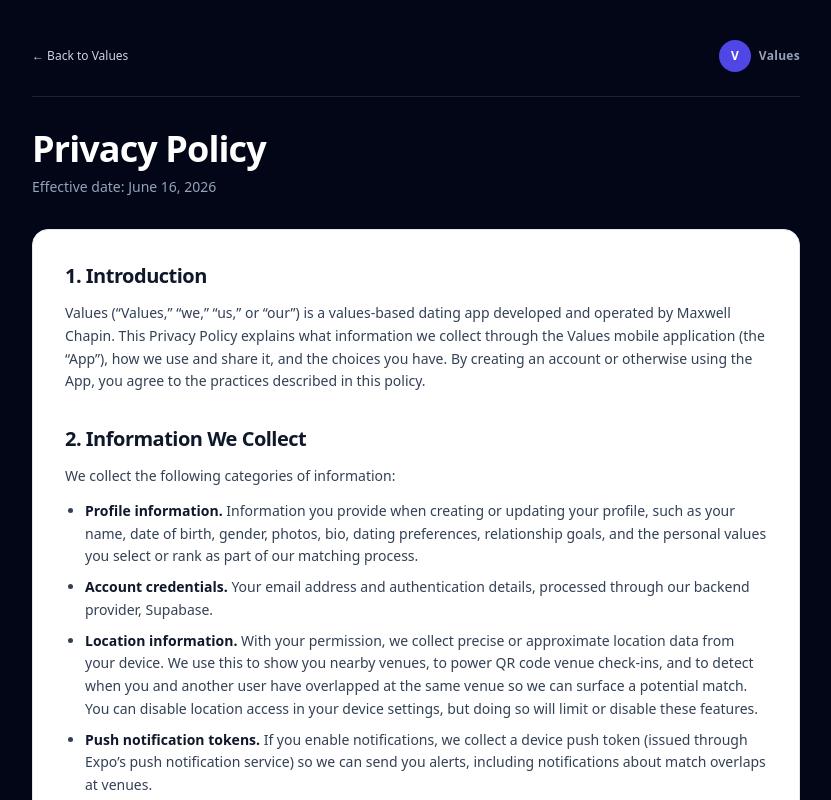
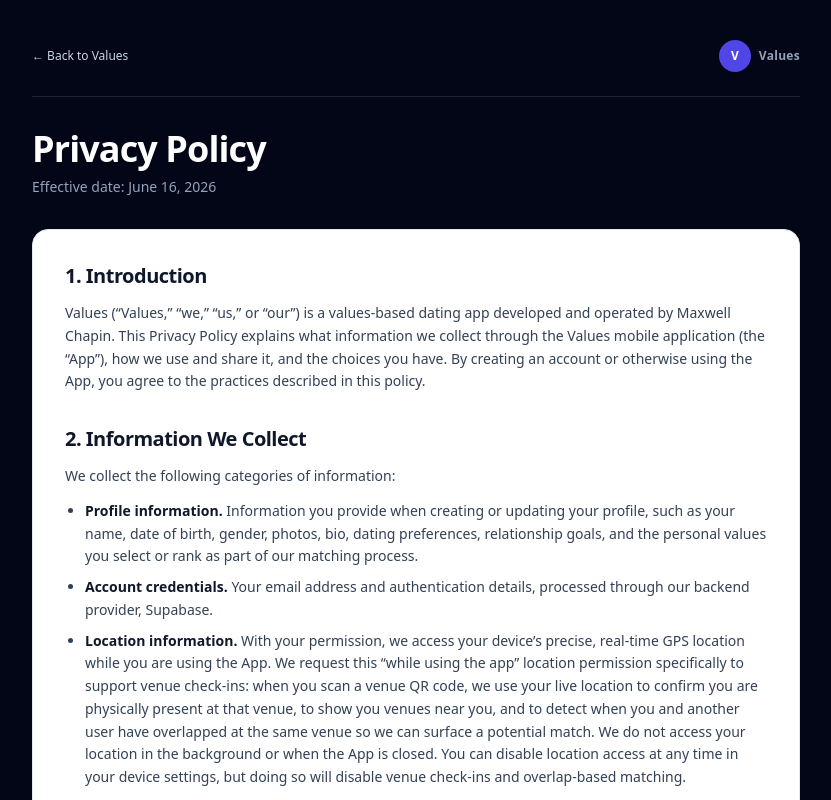
Before and after one commit to maxchapin/ValuesWebsite, a Next.js app: page /privacy in a window 1280 px wide. Shown: the top 800 px of the page, without its empty margins (224-1055 px from the left). Built offline with nearby package versions, Linux system fonts and the light colour scheme.

Commit message:
updated language

```diff
--- a/app/privacy/page.tsx
+++ b/app/privacy/page.tsx
@@ -48,12 +48,17 @@
             <span className="font-semibold text-slate-900">
               Location information.
             </span>{" "}
-            With your permission, we collect precise or approximate location
-            data from your device. We use this to show you nearby venues, to
-            power QR code venue check-ins, and to detect when you and another
-            user have overlapped at the same venue so we can surface a
-            potential match. You can disable location access in your device
-            settings, but doing so will limit or disable these features.
+            With your permission, we access your device&rsquo;s precise,
+            real-time GPS location while you are using the App. We request
+            this &ldquo;while using the app&rdquo; location permission
+            specifically to support venue check-ins: when you scan a venue QR
+            code, we use your live location to confirm you are physically
+            present at that venue, to show you venues near you, and to detect
+            when you and another user have overlapped at the same venue so we
+            can surface a potential match. We do not access your location in
+            the background or when the App is closed. You can disable
+            location access at any time in your device settings, but doing so
+            will disable venue check-ins and overlap-based matching.
           </li>
           <li>
             <span className="font-semibold text-slate-900">
```
Also changed, not shown: 1 other file (tests, documents, lock files or other folders).
